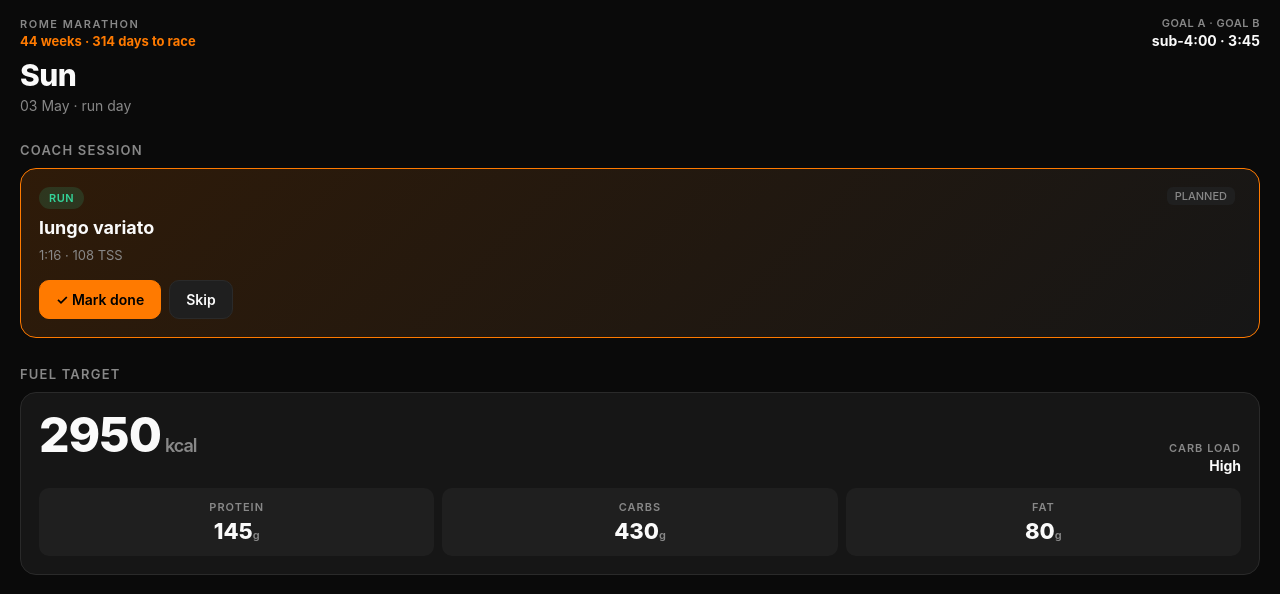
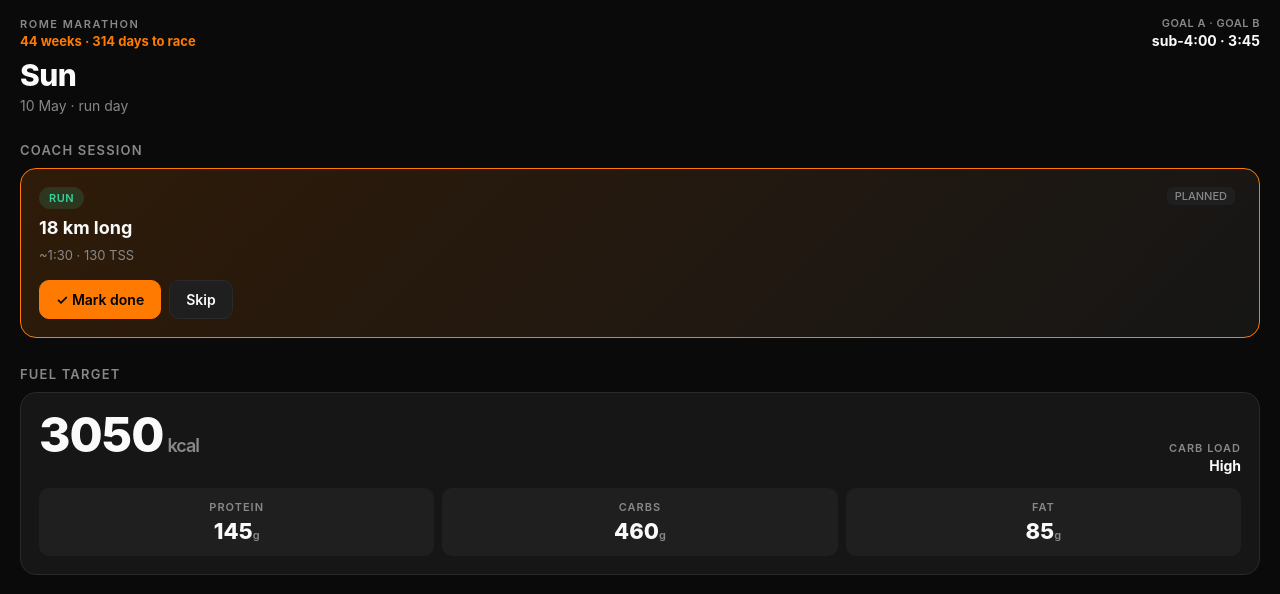
Before and after one commit to skenklok/rome2027, a plain HTML site: page index.html in a window 1280 px wide. Shown: the top 594 px of the page. Drawn offline with Linux system fonts and the light colour scheme.

Commit message:
Add files via upload

```diff
--- a/index.html
+++ b/index.html
@@ -312,14 +312,14 @@ const SNACK_HIGH = [
 ];
 // ====== DATA ======
 const PLAN = {
-  weekId:"2026-W18",
-  weekRange:"27 Apr → 3 May 2026",
+  weekId:"2026-W19",
+  weekRange:"4 May → 10 May 2026",
   raceDate:"2027-03-14",
-  generated:"2026-04-28",
-  metrics:{ctl:34,atl:33,tsb:2,ramp28:1,rhr:47,hrv:53},
+  generated:"2026-05-03",
+  metrics:{ctl:37,atl:50,tsb:-4,ramp28:6,rhr:47,hrv:53},
   body:{weight:"79.55 kg",bf:"22.5%",ffm:"61.65 kg",visc:"6 (excellent)"},
   days:[
-    {dow:"Mon",date:"27 Apr",pill:"run",modality:"Run",name:"100/Z2/100",detail:"54:25 · 10.3 km · 63 TSS",defaultStatus:"done",kcal:2700,carb:"Medium-high",p:140,c:340,f:80,note:"Recovery focus today. Eat well, hydrate.",
+    {dow:"Mon",date:"04 May",pill:"run",modality:"Run",name:"10 @ Z2",detail:"~52 min · 10 km · 69 TSS",defaultStatus:"planned",kcal:2700,carb:"Medium-high",p:140,c:340,f:80,note:"Easy 10 km @ Z2. Coach note: 'Consideriamo Almeno 1 Allenamento In Palestra Alla Settimana' — gym day formally on Fri.",
       meals:[
         {slot:"Breakfast (post-run)",options:BREAKFAST_MED},
         {slot:"Snack",options:SNACK_MED},
@@ -335,7 +335,7 @@ const PLAN = {
           {name:"Chicken pasta + feta",kcal:900,desc:"100g dry rigatoni + 200g chicken breast + 60g feta + asparagus + lemon + olive oil"}
         ]}
       ]},
-    {dow:"Tue",date:"28 Apr",pill:"bike",modality:"Bike",name:"z2 + 30/30",detail:"1:01:19 · 11.1 km · 38 TSS",defaultStatus:"done",kcal:2600,carb:"Medium",p:140,c:300,f:80,note:"Bike day — lower-impact than running. Today done.",
+    {dow:"Tue",date:"05 May",pill:"bike",modality:"Bike",name:"z2 + 30/30",detail:"~1:03 · 43 TSS",defaultStatus:"planned",kcal:2600,carb:"Medium",p:140,c:300,f:80,note:"Bike day — lower-impact than running. Cross-training to keep aerobic load up.",
       meals:[
         {slot:"Breakfast",options:BREAKFAST_MED},
         {slot:"Snack",options:SNACK_LOW},
@@ -351,7 +351,7 @@ const PLAN = {
           {name:"Hake pasta",kcal:920,desc:"100g dry rigatoni + 200g hake (flaked) + lemon + capers + olive oil + asparagus on side"}
         ]}
       ]},
-    {dow:"Wed",date:"29 Apr",pill:"run",modality:"Run",name:"fartlek 100/100",detail:"~42 min · 53 TSS",defaultStatus:"planned",kcal:2600,carb:"Medium-high",p:140,c:320,f:75,note:"Quality run. Coffee + SIS pre-run if early.",
+    {dow:"Wed",date:"06 May",pill:"run",modality:"Run",name:"fartlek 45/15",detail:"~43 min · 57 TSS",defaultStatus:"planned",kcal:2700,carb:"Medium-high",p:140,c:340,f:80,note:"Quality run with shorter intervals (45s on / 15s easy). Coffee + SIS pre-run.",
       meals:[
         {slot:"Pre-run",options:[
           {name:"Coffee + banana + SIS",tag:"recommended",kcal:120,desc:"Standing routine: coffee + banana + 1 SIS gel during the harder reps"}
@@ -370,7 +370,23 @@ const PLAN = {
           {name:"Pasta Bolognese",kcal:920,desc:"100g dry rigatoni + 150g beef mince + Mutti tomato + 30g parmigiano + romaine"}
         ]}
       ]},
-    {dow:"Thu",date:"30 Apr",pill:"strength",modality:"Strength",name:"Strength session",detail:"Built from physio program · ~45-50 min",defaultStatus:"planned",kcal:2300,carb:"Lower",p:140,c:240,f:80,note:"Today's session is in the Workout tab. Lowest-cal day — don't overshoot.",
+    {dow:"Thu",date:"07 May",pill:"bike",modality:"Bike",name:"blocchi lt1",detail:"~1:05 · 46 TSS",defaultStatus:"planned",kcal:2600,carb:"Medium",p:140,c:300,f:80,note:"Quality bike — LT1 blocks. Sets up the gym day Friday.",
+      meals:[
+        {slot:"Breakfast",options:BREAKFAST_MED},
+        {slot:"Snack",options:SNACK_LOW},
+        {slot:"Lunch (pack-friendly)",options:[
+          {name:"Tuna rice bowl",tag:"recommended",kcal:700,desc:"1 can tuna + 200g cooked rice + romaine + capers + olive oil + lemon + 1 boiled egg"},
+          {name:"Pasta with hake",kcal:700,desc:"80g dry rigatoni + 150g hake (flaked) + Mutti tomato + capers + romaine on the side"},
+          {name:"Chicken rice bowl",kcal:700,desc:"150g chicken breast + 200g cooked rice + roasted broccoli + olive oil + lemon"}
+        ]},
+        {slot:"Snack",options:SNACK_MED},
+        {slot:"Dinner",options:[
+          {name:"Sea bass + rice",tag:"recommended",kcal:920,desc:"200g pan-seared sea bass + 250g cooked rice + asparagus + olive oil + lemon + romaine salad"},
+          {name:"Tortelloni",kcal:920,desc:"300g spinach & ricotta tortelloni + Mutti tomato + 30g parmigiano + side: 100g grilled chicken + romaine"},
+          {name:"Hake pasta",kcal:920,desc:"100g dry rigatoni + 200g hake (flaked) + lemon + capers + olive oil + asparagus on side"}
+        ]}
+      ]},
+    {dow:"Fri",date:"08 May",pill:"strength",modality:"Strength",name:"palestra",detail:"Coach-prescribed gym session · ~50 min",defaultStatus:"planned",kcal:2400,carb:"Lower",p:145,c:260,f:80,note:"Coach formally added a gym day. Session is in the Workout tab — first one using your actual building-gym kit. Lower-cal day; protein bumped slightly for the muscle work.",
       meals:[
         {slot:"Breakfast",options:BREAKFAST_LOW},
         {slot:"Lunch (pack-friendly)",options:[
@@ -385,7 +401,7 @@ const PLAN = {
           {name:"Pasta with chicken & feta",kcal:880,desc:"80g dry rigatoni + 150g chicken + 60g feta + asparagus + lemon + olive oil"}
         ]}
       ]},
-    {dow:"Fri",date:"01 May",pill:"run",modality:"Run",name:"10' tempo",detail:"~38 min · 49 TSS",defaultStatus:"planned",kcal:2500,carb:"Medium-high",p:140,c:300,f:75,note:"Tempo. Strength was yesterday — monitor leg freshness.",
+    {dow:"Sat",date:"09 May",pill:"run",modality:"Run",name:"12' tempo",detail:"~40 min · 52 TSS",defaultStatus:"planned",kcal:2650,carb:"Medium-high",p:140,c:310,f:80,note:"12-min tempo. Strength was yesterday — monitor leg freshness; if heavy, dial pace down per coach.",
       meals:[
         {slot:"Pre-run",options:[
           {name:"Coffee + banana",tag:"recommended",kcal:90,desc:"Coffee + banana. Add SIS gel if effort feels hard."}
@@ -399,28 +415,12 @@ const PLAN = {
         ]},
         {slot:"Snack",options:SNACK_MED},
         {slot:"Dinner",options:[
-          {name:"Pasta Bolognese",tag:"recommended",kcal:880,desc:"100g dry rigatoni + 150g beef mince + Mutti tomato + onion + 30g parmigiano + romaine salad"},
-          {name:"Salmon + rice",kcal:880,desc:"180g salmon + 250g cooked rice + broccoli + olive oil + lemon"},
-          {name:"Tortelloni",kcal:880,desc:"300g spinach & ricotta tortelloni + parmigiano + Mutti tomato + side romaine"}
+          {name:"Pasta Bolognese",tag:"recommended",kcal:920,desc:"100g dry rigatoni + 150g beef mince + Mutti tomato + onion + 30g parmigiano + romaine salad"},
+          {name:"Salmon + rice",kcal:920,desc:"200g salmon + 250g cooked rice + broccoli + olive oil + lemon"},
+          {name:"Tortelloni",kcal:920,desc:"300g spinach & ricotta tortelloni + parmigiano + Mutti tomato + side romaine"}
         ]}
       ]},
-    {dow:"Sat",date:"02 May",pill:"bike",modality:"Bike",name:"blocchi LT1",detail:"1:05 · 46 TSS",defaultStatus:"planned",kcal:2600,carb:"Medium",p:140,c:300,f:80,note:"Quality bike. Sets up Sunday long run.",
-      meals:[
-        {slot:"Breakfast",options:BREAKFAST_MED},
-        {slot:"Snack",options:SNACK_LOW},
-        {slot:"Lunch (pack-friendly)",options:[
-          {name:"Chicken rice bowl",tag:"recommended",kcal:700,desc:"150g grilled chicken + 200g cooked rice + roasted asparagus + olive oil + lemon"},
-          {name:"Mince pasta",kcal:700,desc:"80g dry rigatoni + 150g beef mince + Mutti tomato + onion + parmigiano + romaine"},
-          {name:"Sea bass rice bowl",kcal:700,desc:"200g sea bass + 200g cooked rice + romaine + capers + olive oil + lemon"}
-        ]},
-        {slot:"Snack",options:SNACK_MED},
-        {slot:"Dinner",options:[
-          {name:"Salmon + rice",tag:"recommended",kcal:920,desc:"200g salmon + 250g cooked rice + broccoli + olive oil + lemon + romaine"},
-          {name:"Cod pasta",kcal:920,desc:"100g dry rigatoni + 200g cod (flaked) + Mutti cherry tomatoes + capers + olive oil + asparagus"},
-          {name:"Chicken pasta",kcal:920,desc:"100g dry rigatoni + 200g chicken + 60g feta + asparagus + lemon + olive oil"}
-        ]}
-      ]},
-    {dow:"Sun",date:"03 May",pill:"run",modality:"Run",name:"lungo variato",detail:"1:16 · 108 TSS",defaultStatus:"planned",kcal:2950,carb:"High",p:145,c:430,f:80,note:"Biggest day. Carb-up. Eat properly post-run within 60 min.",
+    {dow:"Sun",date:"10 May",pill:"run",modality:"Run",name:"18 km long",detail:"~1:30 · 130 TSS",defaultStatus:"planned",kcal:3050,carb:"High",p:145,c:460,f:85,note:"Longest long run yet (~1h30 at ~5:00/km). Carb-up. At ~90 min, consider adding banana + honey before fasted coffee+banana, given fracture history.",
       meals:[
         {slot:"Pre-run",options:[
           {name:"Coffee + banana + SIS",tag:"recommended",kcal:140,desc:"Coffee + banana before, SIS gel during run"}
@@ -443,18 +443,20 @@ const PLAN = {
       ]}
   ],
   strength:{
-    when:"Thursday 30 April",
-    block:"~45–50 min · physio-derived",
+    when:"Friday 8 May · palestra (coach-prescribed)",
+    block:"~50 min · using your building gym kit",
     exercises:[
+      {name:"Concept2 rower warm-up",tag:"Warm-up · easy Z1",sets:"5",reps:"min",sets_label:"min",reps_label:"steady",cue:"5 minutes easy on the rower at conversational effort (~20–22 SPM, drag factor wherever the machine sits). Whole-body activation, opens the hips and engages the back without loading the legs hard. If the rower's busy, the elliptical works the same way."},
       {name:"Glute medius release",tag:"Warm-up · physio #15",sets:"2",reps:"60s",sets_label:"sides",reps_label:"hold",images:["exercises/glute-release-1.jpg","exercises/glute-release-2.jpg"],cue:"Lacrosse or hard ball under front/side of hip over the gluteus medius / TFL. Roll up and down using hand and foot to control. Light pressure first; hunt the trigger spots."},
       {name:"Hip flexor stretch",tag:"Warm-up · physio #11",sets:"2",reps:"30s",sets_label:"sides",reps_label:"hold",images:["exercises/hip-flexor-1.jpg","exercises/hip-flexor-2.jpg"],cue:"Half-kneel with chair for support, pillow under knee. Tilt pelvis backward, squeeze glute, transfer weight forward — feel the front of the rear hip. Don't extend the lower back."},
-      {name:"Marching",tag:"Activation · physio #8",sets:"2",reps:"10",sets_label:"sets",reps_label:"per leg",images:["exercises/marching-1.jpg","exercises/marching-2.jpg"],cue:"Lying on floor, knees bent, heels touching, toes up. Tighten abs, keep back flat. Raise one leg in marching motion. Slow and controlled — this is activation, not a workout. Hips should not roll."},
-      {name:"Bulgarian split squat",tag:"Strength · physio #2",sets:"3",reps:"8–10",sets_label:"sets",reps_label:"per leg",images:["exercises/bulgarian-1.jpg","exercises/bulgarian-2.jpg"],cue:"90% of weight on heel of front leg. Bring back knee toward floor without lower-back extension. Torso upright. Bodyweight for the first session — add dumbbells when 10 reps feels easy."},
-      {name:"Step-up to knee drive",tag:"Strength · physio #1",sets:"3",reps:"8–10",sets_label:"sets",reps_label:"per leg",images:["exercises/step-up-1.jpg","exercises/step-up-2.jpg"],cue:"One foot on step. Step up, drive opposite knee high (don't tap step). Hold a beat at top. Lower with control. Add dumbbells once form is solid."},
-      {name:"Leg abduction",tag:"Strength · physio #4",sets:"3",reps:"8–10",sets_label:"sets",reps_label:"reps",images:["exercises/leg-abduction-1.jpg","exercises/leg-abduction-2.jpg"],cue:"Machine if gym is open — controlled tempo, no jerking. At home: side-lying clamshell with mini-band, same rep range. Both hit the gluteus medius for hip stability."},
-      {name:"Single-leg glute bridge",tag:"Core · physio #9",sets:"3",reps:"to fatigue",sets_label:"sets",reps_label:"per leg",images:["exercises/glute-bridge-1.jpg","exercises/glute-bridge-2.jpg"],cue:"Lying, both knees bent. Lift one leg, drive through heel of grounded foot. Hold top 1–2 sec, lower with control. As many good-form reps as possible until comfortably tired = 1 set."},
-      {name:"Side plank",tag:"Core · physio #5",sets:"3",reps:"10–15s",sets_label:"sets",reps_label:"each side",images:["exercises/side-plank-1.jpg","exercises/side-plank-2.jpg"],cue:"Elbow under shoulder. Torso, hips, feet in one straight line. Hold steady — don't let hips sag. Stop if it hurts."},
-      {name:"Abdominal plank",tag:"Core · physio #6",sets:"3",reps:"20–30s",sets_label:"sets",reps_label:"hold",images:["exercises/ab-plank-1.jpg","exercises/ab-plank-2.jpg"],cue:"Forearms and toes, chin tucked, body in a straight line. Engage abs/core. No arching the lower back. If form breaks, end the set."},
+      {name:"Bulgarian split squat",tag:"Strength · physio #2",sets:"3",reps:"8–10",sets_label:"sets",reps_label:"per leg",images:["exercises/bulgarian-1.jpg","exercises/bulgarian-2.jpg"],cue:"Spinlock dumbbells suitcase grip — start ~5–7 kg each side, rear foot elevated on the step. 90% of weight on heel of front leg. Bring back knee toward floor without lower-back extension. Torso upright. Add weight when 10 reps feels easy."},
+      {name:"Step-up to knee drive",tag:"Strength · physio #1",sets:"3",reps:"8–10",sets_label:"sets",reps_label:"per leg",images:["exercises/step-up-1.jpg","exercises/step-up-2.jpg"],cue:"Use the fixed 10 kg dumbbells (suitcase grip). Foot on step, drive opposite knee high (don't tap step). Hold a beat at top. Lower with control. Plates can come off the spinlocks if 10 kg feels light."},
+      {name:"Leg extension (Technogym)",tag:"Strength · physio #3",sets:"3",reps:"10",sets_label:"sets",reps_label:"reps",images:["exercises/leg-extension-1.jpg","exercises/leg-extension-2.jpg"],cue:"Technogym machine — 4 fingers' width clearance behind the knees. Slow tempo: 3 seconds up, 3 seconds down, as Scott prescribed. Pick a load that gets you to genuine effort by rep 8. Must be pain-free — stop if not."},
+      {name:"Leg curl (Technogym)",tag:"Strength · NEW",sets:"2",reps:"10",sets_label:"sets",reps_label:"reps",cue:"Technogym leg curl. Posterior chain — hamstrings + glutes. Controlled tempo, no swinging. Replaces the single-leg hamstring bridge now that you have machine access. Pad below the calves, not the achilles."},
+      {name:"Lateral slider lunge",tag:"Strength · slider sub for leg abduction",sets:"2",reps:"8",sets_label:"sets",reps_label:"each side",cue:"Place one foot on a slider, push it laterally as you sit into a side-lunge on the standing leg. Drive back up through the heel. Targets glute medius — same target as the leg-abduction machine in the physio program. Slower than it looks; control the eccentric."},
+      {name:"Seated row (Technogym)",tag:"Upper · runner balance",sets:"2",reps:"10",sets_label:"sets",reps_label:"reps",cue:"Technogym low pull. Pull handles to lower ribs, squeeze shoulder blades, control back to start. Light load — runners need balance not bulk. Helps arm carriage in long runs."},
+      {name:"Single-leg glute bridge",tag:"Core · physio #9",sets:"2",reps:"to fatigue",sets_label:"sets",reps_label:"per leg",images:["exercises/glute-bridge-1.jpg","exercises/glute-bridge-2.jpg"],cue:"Lying, both knees bent. Lift one leg, drive through heel of grounded foot. Hold top 1–2 sec, lower with control. As many good-form reps as possible until comfortably tired = 1 set."},
+      {name:"Side plank",tag:"Core · physio #5",sets:"2",reps:"10–15s",sets_label:"sets",reps_label:"each side",images:["exercises/side-plank-1.jpg","exercises/side-plank-2.jpg"],cue:"Elbow under shoulder. Torso, hips, feet in one straight line. Hold steady — don't let hips sag. Stop if it hurts."},
       {name:"Quad + hamstring + glute stretch",tag:"Cool-down · physio #12-14",sets:"3",reps:"20s",sets_label:"each",reps_label:"per side",images:["exercises/quad-stretch-1.jpg","exercises/hamstring-stretch-1.jpg","exercises/glute-stretch-1.jpg"],cue:"Standing quad stretch (heel to glute) → seated hamstring (one leg out, hinge forward) → seated figure-4 glute. 20 seconds × 3 each. Even if you skip everything else, do these."}
     ]
   }
```
